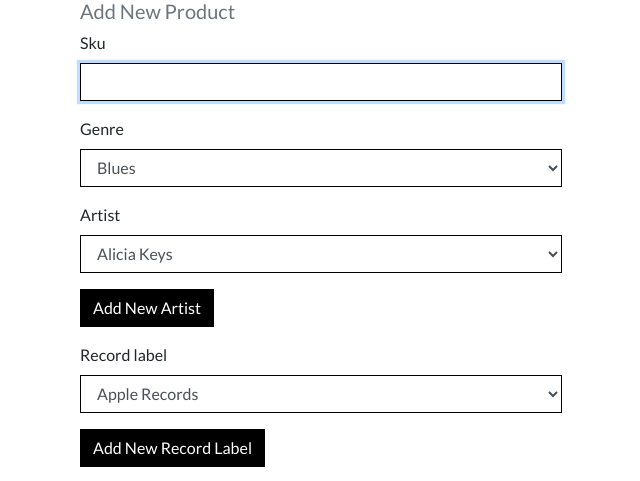
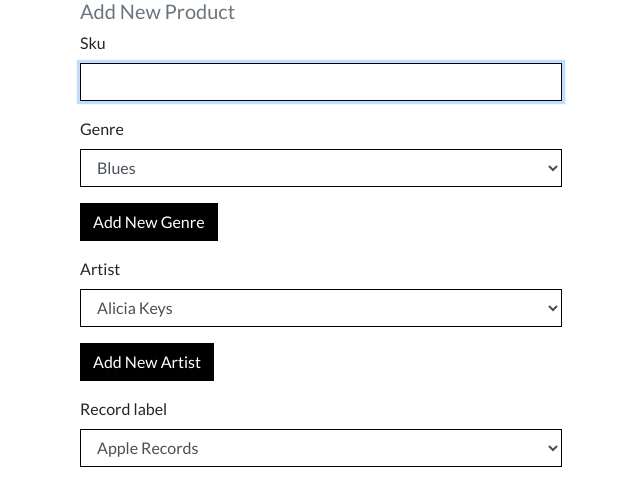
Before and after one commit to peejaywk/VinylRack, a Django app: page /products/add/ in a window 1280 px wide. Shown: the part 290-771 px from the top of the page, without its empty margins (63-703 px from the left). Run offline with Django 3.2, Linux system fonts and the light colour scheme; the visitor is signed in with stand-in values (Sample User, id 1); data comes from the database, SQL or seed files in the repository; parts of the project's set-up code (start-up, migrations or seed data) failed here and were passed over; some libraries are stand-ins or nearby versions.

Commit message:
Update product management page so user can add a new genre.

```diff
--- a/products/forms.py
+++ b/products/forms.py
@@ -84,3 +84,25 @@ class RecordLabelForm(forms.ModelForm):
 
         for field_name, field in self.fields.items():
             field.widget.attrs['class'] = 'border-black rounded-0'
+
+
+class GenreForm(forms.ModelForm):
+
+    class Meta:
+        model = Genre
+        fields = '__all__'
+
+    def __init__(self, *args, **kwargs):
+        super().__init__(*args, **kwargs)
+
+        placeholders = {
+            'name': 'Name',
+            'friendly_name': 'Friendly Name',
+        }
+
+        self.fields['name'].widget.attrs['autofocus'] = True
+        for field in self.fields:
+            self.fields[field].label = placeholders[field]
+
+        for field_name, field in self.fields.items():
+            field.widget.attrs['class'] = 'border-black rounded-0'
--- a/products/templates/products/add_product.html
+++ b/products/templates/products/add_product.html
@@ -18,6 +18,11 @@
                 {% for field in form %}
                     {% if field.name == 'image' %}
                         {{ field }}
+                    {% elif field.name == 'genre' %}
+                        {{ field | as_crispy_field }}
+                        <button type="button" class="btn btn-black rounded-0 mb-3" data-toggle="modal" data-target="#addGenreModal">
+                            Add New Genre
+                        </button>
                     {% elif field.name == 'artist' %}
                         {{ field | as_crispy_field }}
                         <button type="button" class="btn btn-black rounded-0 mb-3" data-toggle="modal" data-target="#addArtistModal">
@@ -98,6 +103,35 @@
         </div>
     </div>
 </div>
+
+<!-- Modal Add New Genre -->
+<div class="modal fade" id="addGenreModal" tabindex="-1" role="dialog" aria-labelledby="addGenreModalLabel"
+    aria-hidden="true">
+    <div class="modal-dialog" role="document">
+        <div class="modal-content">
+            <div class="modal-header">
+                <h5 class="modal-title" id="addGenreModalLabel">Add New Genre</h5>
+                <button type="button" class="close" data-dismiss="modal" aria-label="Close">
+                    <span aria-hidden="true">&times;</span>
+                </button>
+            </div>
+            <form method="POST" action="{% url 'add_genre' %}" class="form mb-2">
+                <div class="modal-body">
+                    <div class="col-12 col-md-6">
+                        {% csrf_token %}
+                        {% for field in genre_form %}
+                        {{ field | as_crispy_field }}
+                        {% endfor %}
+                    </div>
+                </div>
+                <div class="modal-footer">
+                    <button type="button" class="btn btn-outline-black rounded-0" data-dismiss="modal">Close</button>
+                    <button type="submit" class="btn btn-black rounded-0">Add</button>
+                </div>
+            </form>
+        </div>
+    </div>
+</div>
 {% endblock %}
 
 {% block postloadjs %}
--- a/products/urls.py
+++ b/products/urls.py
@@ -13,4 +13,5 @@ urlpatterns = [
          name='delete_product'),
     path('add_artist/', views.add_artist, name='add_artist'),
     path('add_recordlabel/', views.add_recordlabel, name='add_recordlabel'),
+    path('add_genre/', views.add_genre, name='add_genre'),
 ]
--- a/products/views.py
+++ b/products/views.py
@@ -5,7 +5,7 @@ from django.db.models import Q, F
 
 from .models import Product, Artist, Genre, Recordlabel
 from reviews.models import Review
-from .forms import ProductForm, ArtistForm, RecordLabelForm
+from .forms import ProductForm, ArtistForm, RecordLabelForm, GenreForm
 
 
 def all_products(request):
@@ -155,12 +155,14 @@ def add_product(request):
         form = ProductForm()
         artist_form = ArtistForm()
         record_label_form = RecordLabelForm()
+        genre_form = GenreForm()
 
     template = 'products/add_product.html'
     context = {
         'form': form,
         'artist_form': artist_form,
         'record_label_form': record_label_form,
+        'genre_form': genre_form,
     }
 
     return render(request, template, context)
@@ -227,7 +229,7 @@ def add_artist(request):
         else:
             if form.is_valid():
                 form.save()
-                messages.success(request, 'Successfully added artist!')
+                messages.info(request, 'Successfully added new Artist!')
                 return redirect(reverse('add_product'))
             else:
                 messages.error(request, 'Failed to add artist. Please ensure \
@@ -255,10 +257,38 @@ def add_recordlabel(request):
         else:
             if form.is_valid():
                 form.save()
-                messages.success(request, 'Successfully added record label!')
+                messages.info(request, 'Successfully added new Record Label!')
                 return redirect(reverse('add_product'))
             else:
                 messages.error(request, 'Failed to add record label. \
                     Please ensure the form is valid.')
 
     return redirect(reverse('add_product'))
+
+
+@login_required
+def add_genre(request):
+    """ Add a new genre to the database """
+    if not request.user.is_superuser:
+        messages.error(request, 'Sorry, only store owners can do that.')
+        return redirect(reverse('home'))
+
+    if request.method == 'POST':
+        form = GenreForm(request.POST)
+
+        # Check to see if the label is already in the database
+        label_name = form['name'].value()
+        if Genre.objects.filter(name=label_name).exists():
+            messages.warning(request, 'Genre already exists in the \
+                database.')
+            return redirect(reverse('add_product'))
+        else:
+            if form.is_valid():
+                form.save()
+                messages.info(request, 'Successfully added new Genre!')
+                return redirect(reverse('add_product'))
+            else:
+                messages.error(request, 'Failed to add genre. \
+                    Please ensure the form is valid.')
+
+    return redirect(reverse('add_product'))
```
